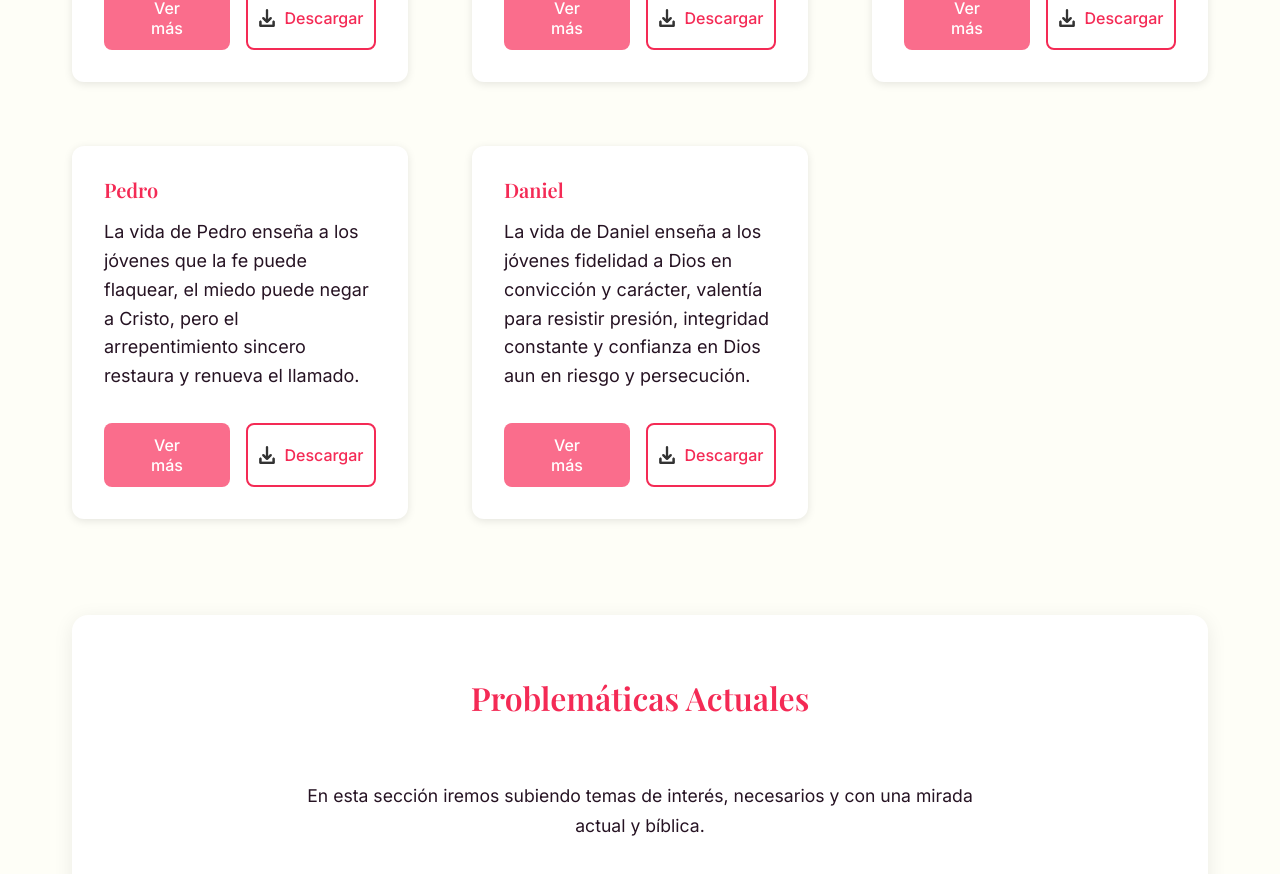
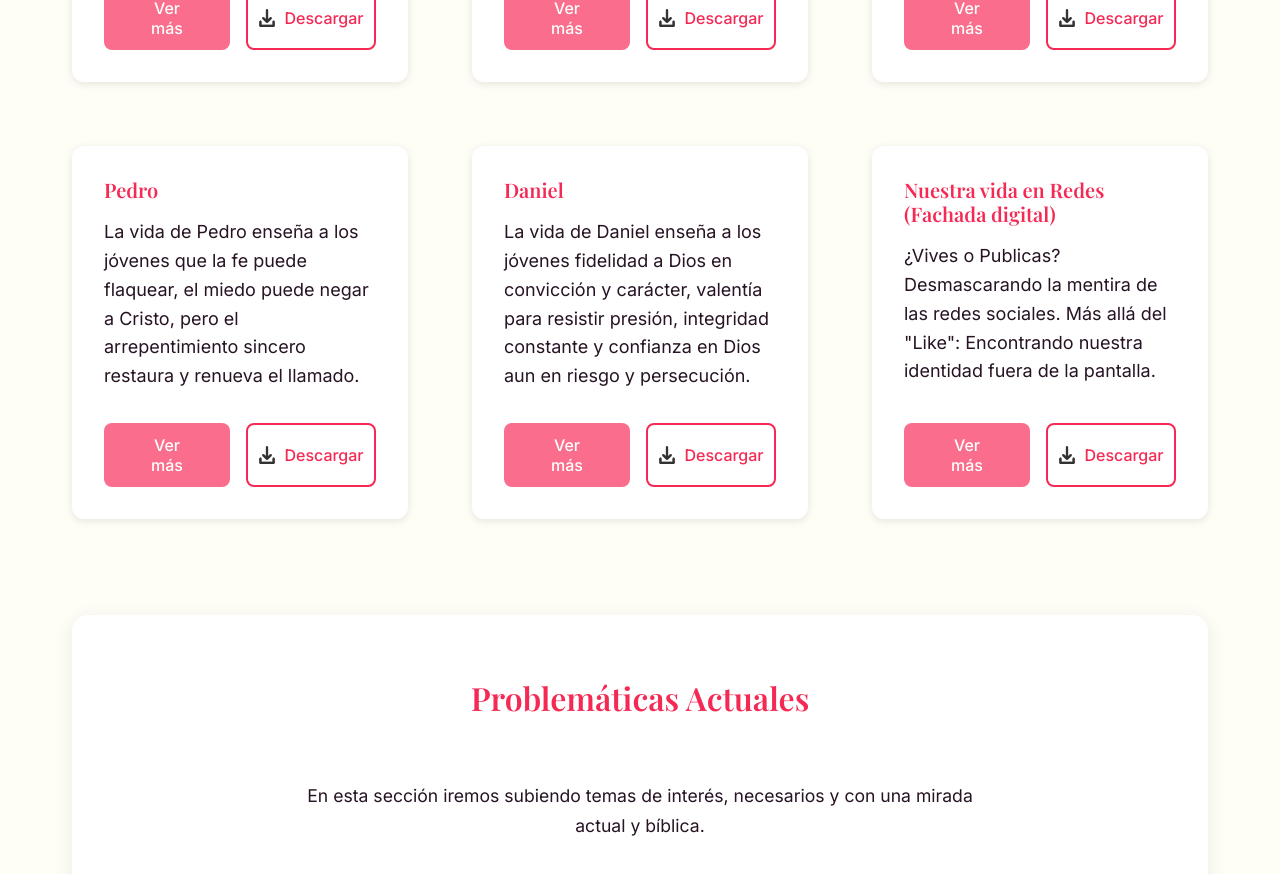
Before and after one commit to AgustinCevello/sembrarlapalabra, a React (Vite) app: page / in a window 1280 px wide. Shown: the part 5406-6280 px from the top of the page. Built offline with nearby package versions, Linux system fonts and the light colour scheme.

Commit message:
agregado de card a jovenes

```diff
--- a/src/data/jovenesData.js
+++ b/src/data/jovenesData.js
@@ -43,6 +43,12 @@ export const jovenesData = {
       nombre: "Daniel",
       descripcion: "La vida de Daniel enseña a los jóvenes fidelidad a Dios en convicción y carácter, valentía para resistir presión, integridad constante y confianza en Dios aun en riesgo y persecución.",
       fileId: "1SlPJbGjVC8ZQfsiKq4jYfHZ90QUbBFp9"
+    },
+    {
+      id: 6,
+      nombre: "Nuestra vida en Redes (Fachada digital)",
+      descripcion: "¿Vives o Publicas? Desmascarando la mentira de las redes sociales.\nMás allá del \"Like\": Encontrando nuestra identidad fuera de la pantalla.",
+      fileId: "1wy-mBpUDbYl-UsM5afKSjQPLwymeVfuj"
     }
   ],
   problematicasActuales: {
```
